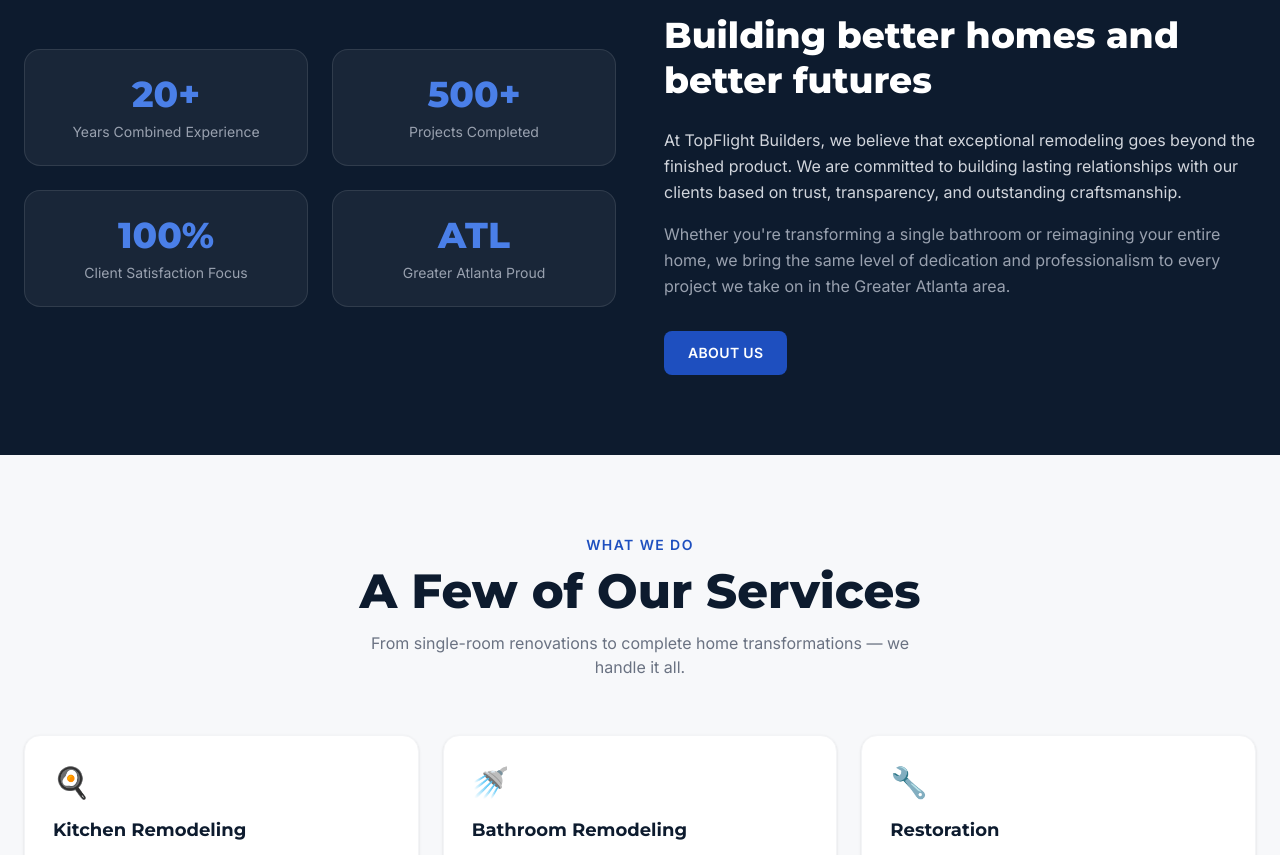
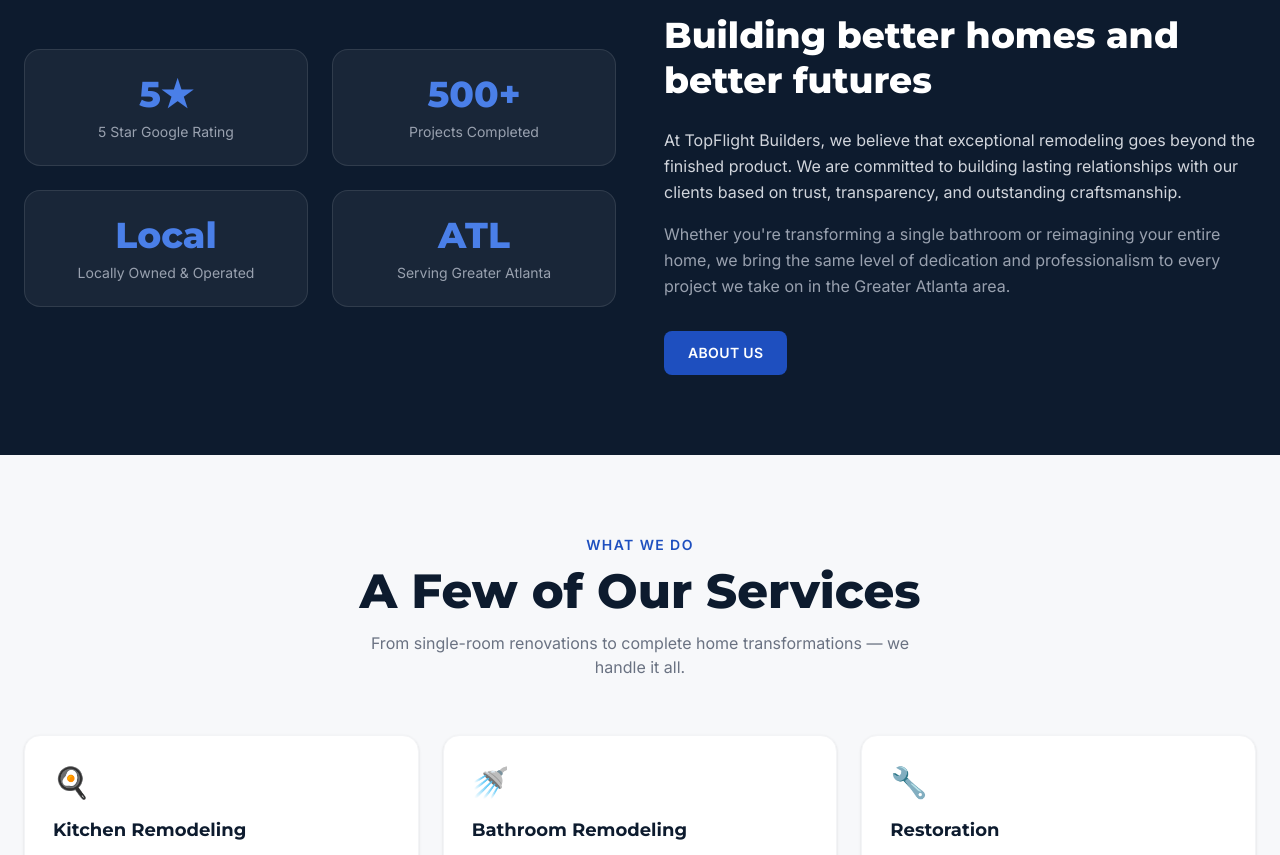
Before and after one commit to travislastra/Top-Flight-Builders, a Next.js app: page /Top-Flight-Builders/ in a window 1280 px wide. Shown: the part 1620-2475 px from the top of the page. Built offline with nearby package versions, Linux system fonts and the light colour scheme.

Commit message:
Update stats: 5-star Google rating, locally owned, serving Greater Atlanta
Co-Authored-By: Claude Sonnet 4.6 <noreply@anthropic.com>

```diff
--- a/src/components/OurCore.tsx
+++ b/src/components/OurCore.tsx
@@ -7,10 +7,10 @@ export default function OurCore() {
         {/* Stats */}
         <div className="grid grid-cols-2 gap-6">
           {[
-            { value: "20+", label: "Years Combined Experience" },
+            { value: "5★", label: "5 Star Google Rating" },
             { value: "500+", label: "Projects Completed" },
-            { value: "100%", label: "Client Satisfaction Focus" },
-            { value: "ATL", label: "Greater Atlanta Proud" },
+            { value: "Local", label: "Locally Owned & Operated" },
+            { value: "ATL", label: "Serving Greater Atlanta" },
           ].map((stat) => (
             <div
               key={stat.label}
```
